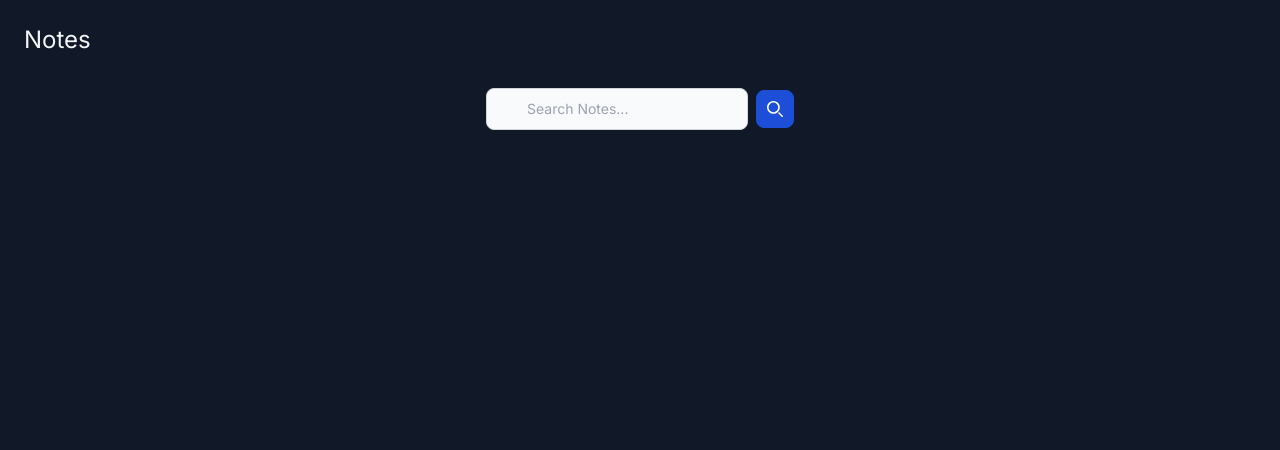
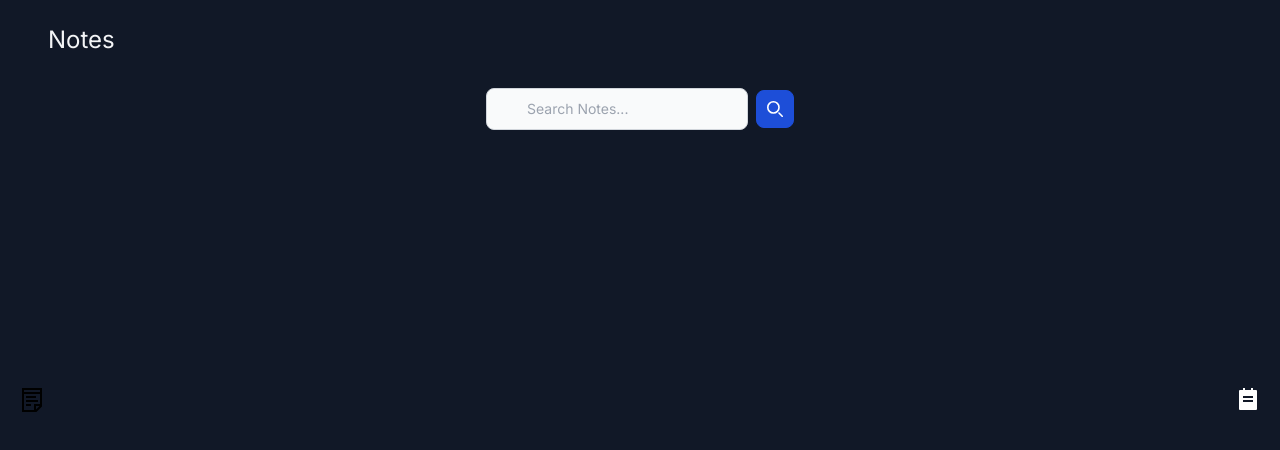
Before and after one commit to michee2x/learn_nextjs, a Next.js app: page / in a window 1280 px wide. Shown: the top 450 px of the page. Built offline with nearby package versions, Linux system fonts and the light colour scheme.

Commit message:
Update page.tsx

```diff
--- a/src/app/page.tsx
+++ b/src/app/page.tsx
@@ -32,7 +32,7 @@ return (
 export default function Home() {
   return (
     <main className="bg-gray-50 h-screen w-screen bg-gray-900">
-  <div classNames="flex flex-col relative items-center justify-center px-6 py-8 h-full w-full lg:py-0">
+  <div className="flex flex-col relative items-center justify-center px-6 py-8 h-full w-full lg:py-0">
 
 <div className="w-full bg-gray-900 text-gray-100 flex flex-col gap-8 p-6 min-h-screen">
 <p className="text-2xl">Notes</p>
```
